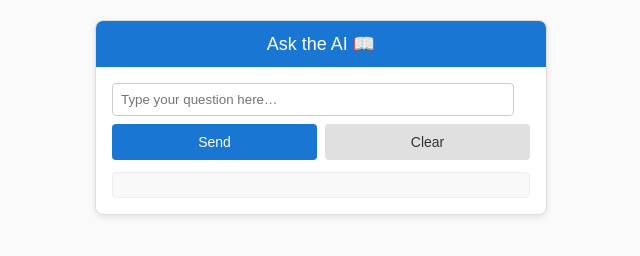
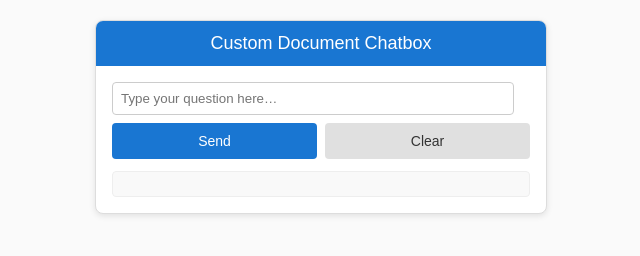
Before and after one commit to Vishnu05-dot/confluence-chatpage, a plain HTML site: page index.html in a window 1280 px wide. Shown: the whole page, without its empty margins (319-959 px from the left). Drawn offline with Linux system fonts and the light colour scheme.

Commit message:
Update index.html

```diff
--- a/index.html
+++ b/index.html
@@ -95,7 +95,7 @@
 </head>
 <body>
   <div id="chatContainer">
-    <div id="chatHeader">Ask the AI 📖</div>
+    <div id="chatHeader">Custom Document Chatbox</div>
     <div id="chatBody">
       <input
         id="chatInput"
```
